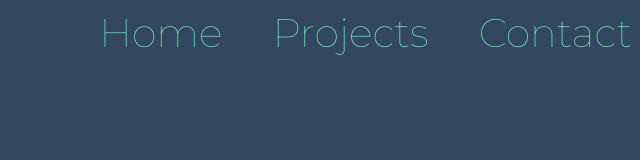
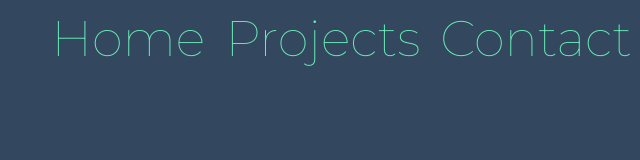
Before and after one commit to thecptwaffles/portfolio, a plain HTML site: page index.htm in a window 1280 px wide. Shown: the whole page, without its empty margins (640-1280 px from the left). Drawn offline with Linux system fonts and the light colour scheme.

Commit message:
starting navigation method

```diff
--- a/index.htm
+++ b/index.htm
@@ -16,10 +16,11 @@
 
 <body>
     <header class="head">
-        <span class="home">Home</span>
-        <span class="projects">Projects</span>
-        <span class="contact">Contact</span>
+        <span class="home"><a href="">Home</a></span>
+        <span class="projects"><a href="">Projects</a></span>
+        <span class="contact"><a href="">Contact</a></span>
     </header>
+    <section id="home"></section>
 </body>
 
 </html>
--- a/style.css
+++ b/style.css
@@ -5,7 +5,7 @@
     --secondary-color: #69ebb8;
     --accent-color: #007d51;
     background: var(--primary-color);
-    word-spacing: 2.5rem;
+    word-spacing: 10px;
 }
 
 .head {
@@ -26,3 +26,16 @@
 .contact:hover {
     text-decoration: underline;
 }
+
+a {
+    color: var(--secondary-color);
+    font-family: var(--prim-font);
+    font-size: 3.125rem;
+    text-decoration: none;
+}
+
+h1 {
+    color: var(--secondary-color);
+    font-family: var(--prim-font);
+    font-size: 2.5rem;
+}
```
